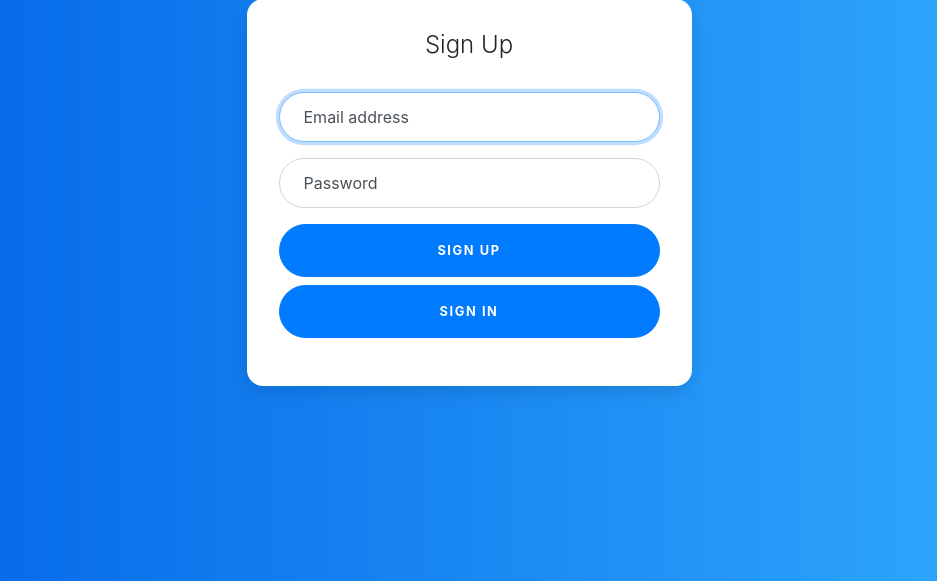
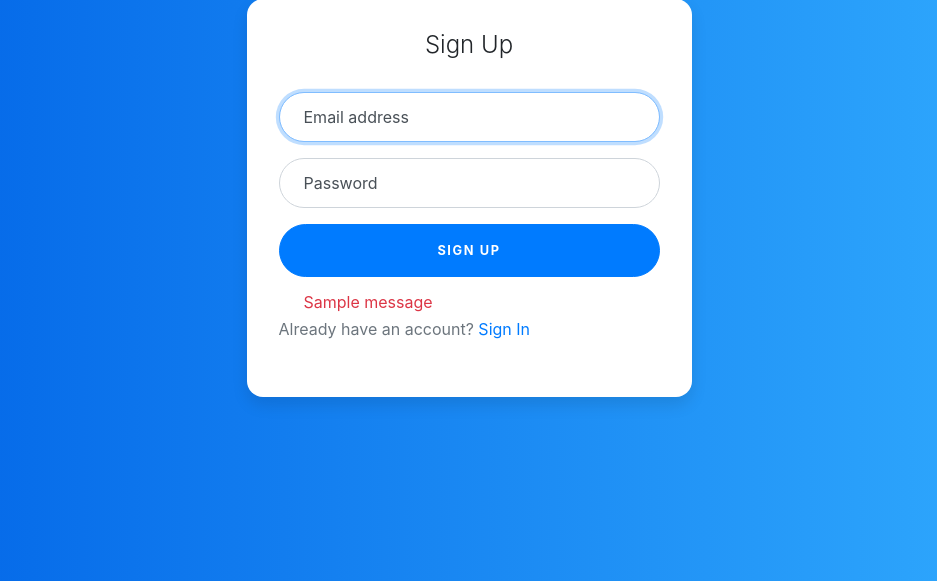
Before and after one commit to TheElderMindseeker/dads-project, a Flask app: page /register in a window 1280 px wide. Shown: the part 49-630 px from the top of the page, without its empty margins (171-1108 px from the left). Run offline with Flask 2, Linux system fonts and the light colour scheme; tables that the repository leaves empty hold one stand-in row (values such as "Sample post"); one stand-in notice (Sample message) is shown; some libraries are stand-ins or nearby versions.

Commit message:
Add registration and login error messages

```diff
--- a/livebook/templates/register.j2
+++ b/livebook/templates/register.j2
@@ -20,15 +20,21 @@
                 <label for="inputPassword">Password</label>
               </div>
 
-              {# <div class="form-label-group">
-                <input type="password" id="inputPasswordConfirm" name="passwordConfirm" class="form-control"
-                  placeholder="Confirm Password" required>
-                <label for="inputPasswordConfirm">Confirm password</label>
-              </div> #}
+              <button class="btn btn-lg btn-primary btn-block text-uppercase" type="submit">Sign up</button>
 
-              <button class="btn btn-lg btn-primary btn-block text-uppercase" type="submit">Sign up</button>
-              <button class="btn btn-lg btn-primary btn-block text-uppercase" type="button"
-                onclick="location.href='{{ url_for('views.login') }}';">Sign in</button>
+              {% with messages = get_flashed_messages() %}
+                {% if messages %}
+                  <div class="form-label-group">
+                    {% for message in messages %}
+                      <label class="text-danger">{{ message }}</label>
+                    {% endfor %}
+                  </div>
+                {% endif %}
+              {% endwith %}
+
+              <label class="text-muted pt-4">
+                Already have an account? <a href="{{ url_for('views.login') }}">Sign In</a>
+              </label>
             </form>
           </div>
         </div>
--- a/livebook/views.py
+++ b/livebook/views.py
@@ -1,5 +1,5 @@
 """Contains application views"""
-from flask import Blueprint, render_template, request, redirect, url_for, jsonify
+from flask import Blueprint, render_template, request, redirect, url_for, jsonify, flash
 from flask_login import current_user, login_user, login_required
 
 from livebook.extensions import bcrypt
@@ -73,7 +73,9 @@ def register():
 
         db.session.commit()
         return redirect(url_for("views.show_adventure"))
-    return "failed to register"
+
+    flash("Failed to register: user already exists")
+    return render_template('register.j2')
 
 
 @views.route('/', methods=['GET', 'POST'])
@@ -96,7 +98,9 @@ def login():
         if next_page is not None:
             return redirect(next_page)
         return redirect(url_for("views.show_adventure"))
-    return "failed to log in"
+
+    flash("Failed to login: invalid credentials")
+    return render_template('login.j2', next=data.get('next'))
 
 
 @views.route('/page', methods=['GET'])
```
Also changed, not shown: livebook/templates/login.j2 (+14 -2 lines).
